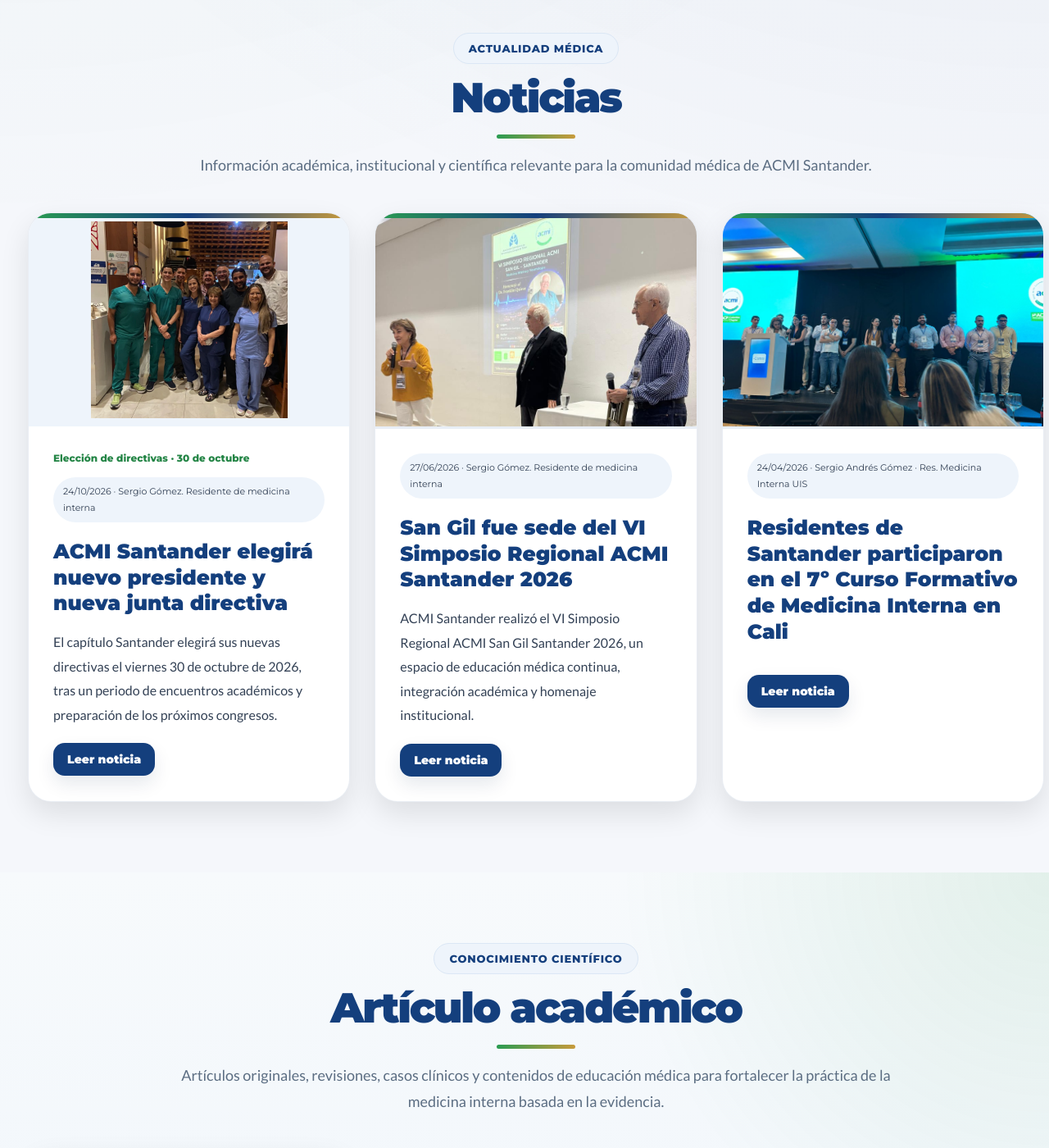
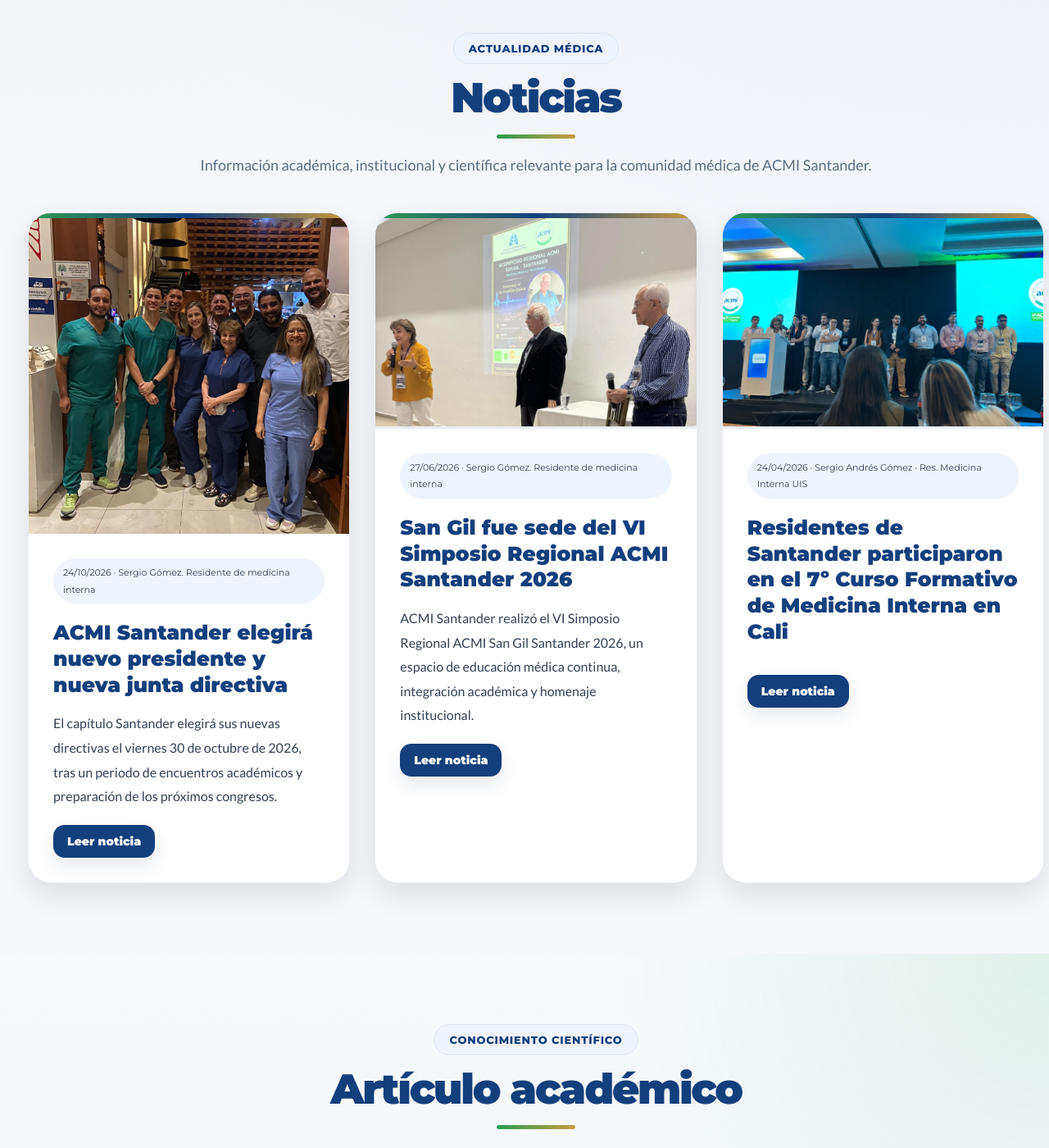
Before and after one commit to Acmisantander/Acmisantander, a Jekyll site: the page built from magazine/index.html, in a window 1280 px wide and 1400 px high, scrolled down 1486 px. Shown: the whole window at 82% size. Built offline with Jekyll 4.4.1, drawn with Linux system fonts in a browser that asks for light colours.

Commit message:
Update index.html

```diff
--- a/magazine/index.html
+++ b/magazine/index.html
@@ -782,10 +782,9 @@
 
 /* La noticia de la elección aparece primero sin duplicar su tarjeta. */
 #noticias .magazine-election-news{order:-1;}
-#noticias .election-news-label{display:inline-block;margin:0 0 14px;color:var(--verde-hover);font-family:Montserrat,sans-serif;font-size:12px;font-weight:800;line-height:1.5;}
 #noticias .card-meta{font-size:11px;font-weight:500;flex-wrap:wrap;white-space:normal;}
 #noticias .election-photo-link{display:block;}
-#noticias .card-image-junta{display:block;object-fit:contain;object-position:center;background:#eef4fb;padding:10px;box-sizing:border-box;}
+#noticias .card-image-junta{display:block;width:100%;height:auto;max-height:none;aspect-ratio:auto;object-fit:contain;object-position:center;padding:0;box-sizing:border-box;}
 #noticias .magazine-election-news:hover .card-image-junta{transform:none;}
 </style>
 
@@ -975,7 +974,6 @@
           {% endif %}
 
           <div class="card-content">
-            {% if es_eleccion %}<span class="election-news-label">Elección de directivas · 30 de octubre</span>{% endif %}
 
             <p class="card-meta">
               {{ post.date | date: "%d/%m/%Y" }}
```
